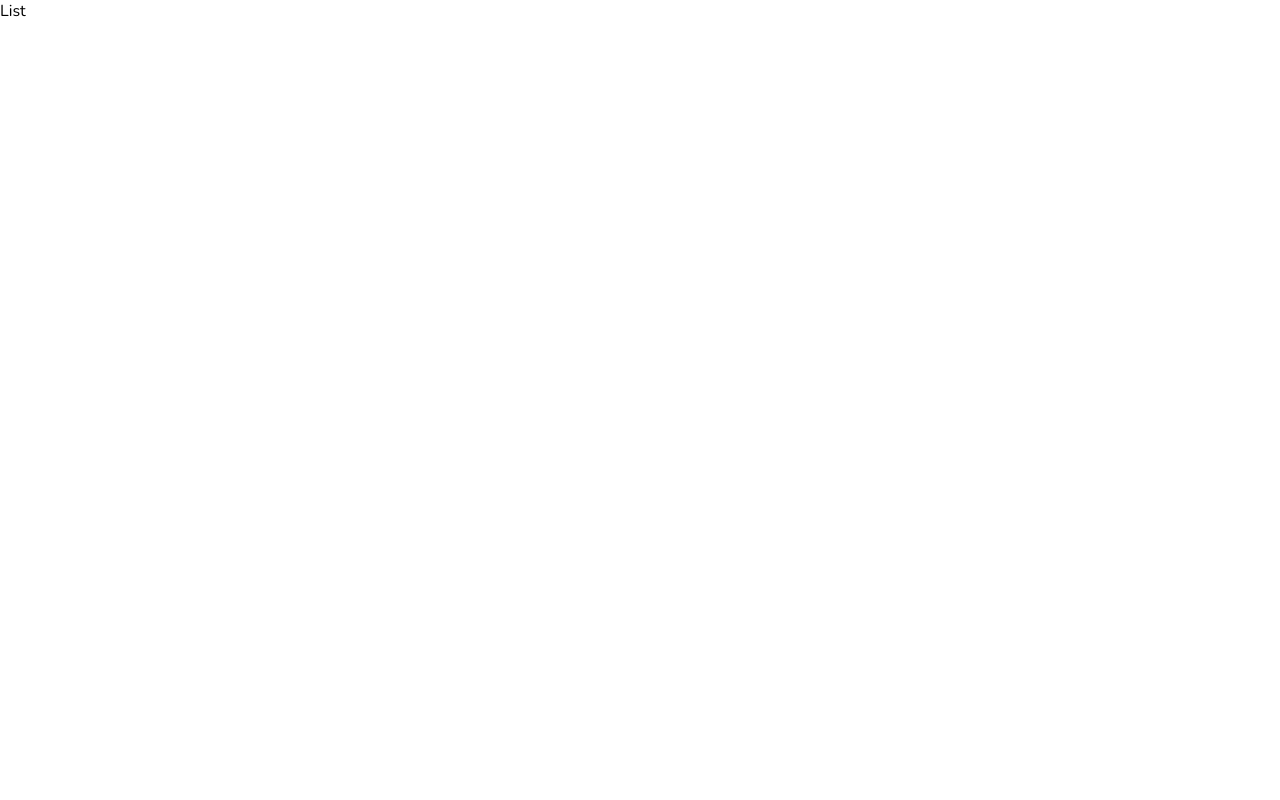
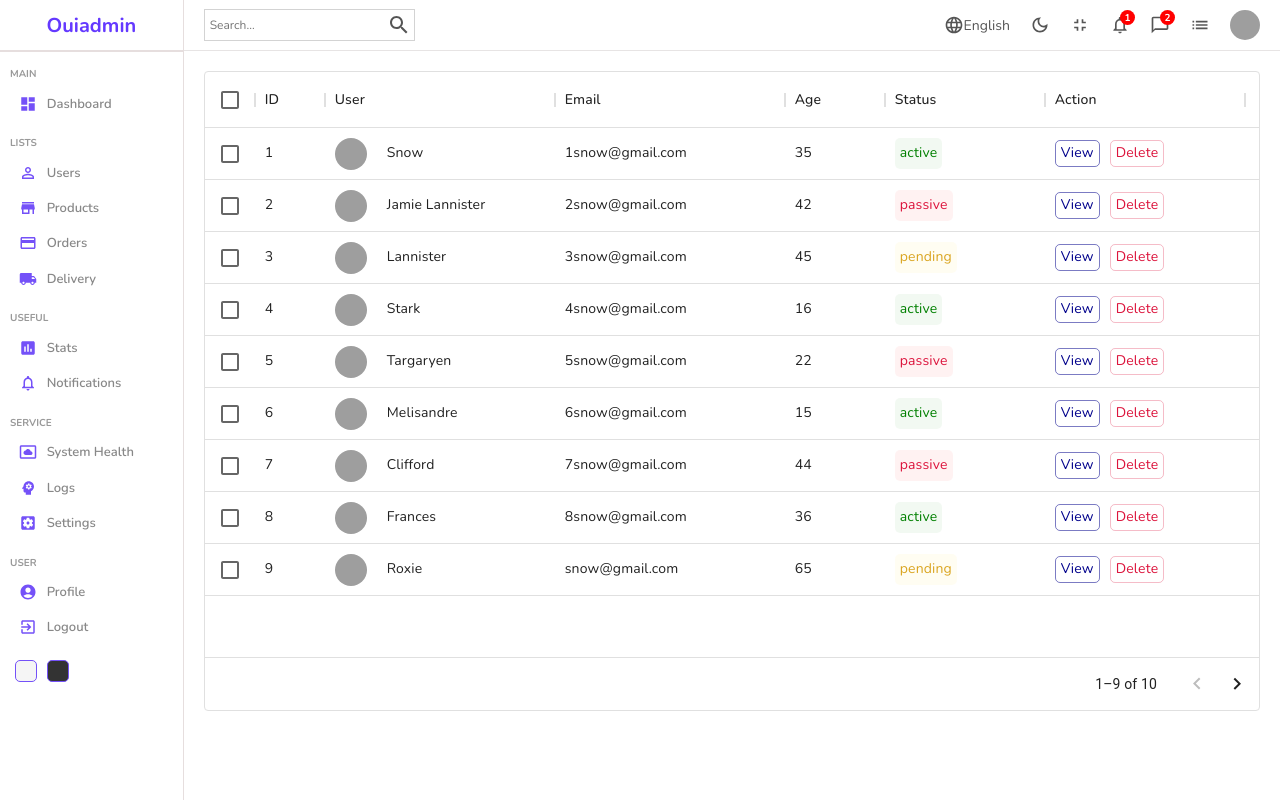
Before and after one commit to amaboh/AdminDashBoard, a React (Create React App) app in the folder board/: page /users in a window 1280 px wide. Built offline with nearby package versions, Linux system fonts and the light colour scheme; grey boxes are pictures that could not be loaded; the HTML template or start-up script is replaced by a standard one.

Commit message:
datatable component for user route and List page

```diff
--- a/board/package.json
+++ b/board/package.json
@@ -7,6 +7,7 @@
     "@emotion/styled": "^11.8.1",
     "@mui/icons-material": "^5.8.3",
     "@mui/material": "^5.8.3",
+    "@mui/x-data-grid": "^5.12.1",
     "react": "^18.1.0",
     "react-circular-progressbar": "^2.0.4",
     "react-dom": "^18.1.0",
--- /dev/null
+++ b/board/src/components/datatable/Datatable.jsx
@@ -0,0 +1,30 @@
+import "./datatable.scss"
+
+import { DataGrid } from '@mui/x-data-grid';
+import {userColumns, userRows} from "../../datatablesource"
+
+
+const Datatable = () => {
+    const actionColumn = [{field: "action", headerName: "Action", width: 200, renderCell:()=>{
+        return(
+            <div className="cellAction">
+                <div className="viewButton">View</div>
+                <div className="deleteButton">Delete</div>
+            </div>
+        )
+    }}];
+
+  return (
+    <div className="datatable">
+        <DataGrid
+        rows={userRows }
+        columns={userColumns.concat(actionColumn)}
+        pageSize={9}
+        rowsPerPageOptions={[9]}
+        checkboxSelection
+      />
+    </div>
+  )
+}
+
+export default Datatable
--- /dev/null
+++ b/board/src/components/datatable/datatable.scss
@@ -0,0 +1,59 @@
+.datatable{
+    height: 80vh;
+    padding: 20px;
+
+    .cellWithImg{
+        display: flex;
+        align-items: center;
+
+        .cellImg{
+            width: 32px;
+            height: 32px;
+            border-radius: 50%;
+            object-fit: cover;
+            margin-right: 20px;
+        }
+    }
+
+    .cellWithStatus{
+        padding: 5px;
+        border-radius: 5px;
+
+        &.active{
+            background-color: rgba(0, 128, 0, 0.05);
+            color: green;
+        }
+
+        &.pending{
+            background-color: rgba(255, 217, 0, 0.05);
+            color: goldenrod;
+        }
+
+        &.passive{
+            background-color: rgba(255,0 , 0, 0.05);
+            color: crimson;
+        }
+    }
+
+    .cellAction{
+        display: flex;
+        align-items: center;
+        gap:10px;
+
+        .viewButton{
+            padding: 2px 5px;
+            border-radius: 5px;
+            color: darkblue;
+            border: 1px solid rgba(0, 0, 139, 0.519);
+            cursor: pointer;
+        }
+
+        .deleteButton{
+            padding: 2px 5px;
+            border-radius: 5px;
+            color: crimson;
+            border: 1px solid rgba(220, 20, 60, 0.281);
+            cursor: pointer;
+        }
+    }
+}
--- /dev/null
+++ b/board/src/datatablesource.js
@@ -0,0 +1,123 @@
+export const userColumns = [
+    { field: "id", headerName: "ID", width: 70 },
+    {
+      field: "user",
+      headerName: "User",
+      width: 230,
+      renderCell: (params) => {
+        return (
+          <div className="cellWithImg">
+            <img className="cellImg" src={params.row.img} alt="avatar" />
+            {params.row.username}
+          </div>
+        );
+      },
+    },
+    {
+      field: "email",
+      headerName: "Email",
+      width: 230,
+    },
+
+    {
+      field: "age",
+      headerName: "Age",
+      width: 100,
+    },
+    {
+      field: "status",
+      headerName: "Status",
+      width: 160,
+      renderCell: (params) => {
+        return (
+          <div className={`cellWithStatus ${params.row.status}`}>
+            {params.row.status}
+          </div>
+        );
+      },
+    },
+  ];
+
+  //temporary data
+  export const userRows = [
+    {
+      id: 1,
+      username: "Snow",
+      img: "https://images.pexels.com/photos/1820770/pexels-photo-1820770.jpeg?auto=compress&cs=tinysrgb&dpr=2&w=500",
+      status: "active",
+      email: "1snow@gmail.com",
+      age: 35,
+    },
+    {
+      id: 2,
+      username: "Jamie Lannister",
+      img: "https://images.pexels.com/photos/1820770/pexels-photo-1820770.jpeg?auto=compress&cs=tinysrgb&dpr=2&w=500",
+      email: "2snow@gmail.com",
+      status: "passive",
+      age: 42,
+    },
+    {
+      id: 3,
+      username: "Lannister",
+      img: "https://images.pexels.com/photos/1820770/pexels-photo-1820770.jpeg?auto=compress&cs=tinysrgb&dpr=2&w=500",
+      email: "3snow@gmail.com",
+      status: "pending",
+      age: 45,
+    },
+    {
+      id: 4,
+      username: "Stark",
+      img: "https://images.pexels.com/photos/1820770/pexels-photo-1820770.jpeg?auto=compress&cs=tinysrgb&dpr=2&w=500",
+      email: "4snow@gmail.com",
+      status: "active",
+      age: 16,
+    },
+    {
+      id: 5,
+      username: "Targaryen",
+      img: "https://images.pexels.com/photos/1820770/pexels-photo-1820770.jpeg?auto=compress&cs=tinysrgb&dpr=2&w=500",
+      email: "5snow@gmail.com",
+      status: "passive",
+      age: 22,
+    },
+    {
+      id: 6,
+      username: "Melisandre",
+      img: "https://images.pexels.com/photos/1820770/pexels-photo-1820770.jpeg?auto=compress&cs=tinysrgb&dpr=2&w=500",
+      email: "6snow@gmail.com",
+      status: "active",
+      age: 15,
+    },
+    {
+      id: 7,
+      username: "Clifford",
+      img: "https://images.pexels.com/photos/1820770/pexels-photo-1820770.jpeg?auto=compress&cs=tinysrgb&dpr=2&w=500",
+      email: "7snow@gmail.com",
+      status: "passive",
+      age: 44,
+    },
+    {
+      id: 8,
+      username: "Frances",
+      img: "https://images.pexels.com/photos/1820770/pexels-photo-1820770.jpeg?auto=compress&cs=tinysrgb&dpr=2&w=500",
+      email: "8snow@gmail.com",
+      status: "active",
+      age: 36,
+    },
+    {
+      id: 9,
+      username: "Roxie",
+      img: "https://images.pexels.com/photos/1820770/pexels-photo-1820770.jpeg?auto=compress&cs=tinysrgb&dpr=2&w=500",
+      email: "snow@gmail.com",
+      status: "pending",
+      age: 65,
+    },
+    {
+      id: 10,
+      username: "Roxie",
+      img: "https://images.pexels.com/photos/1820770/pexels-photo-1820770.jpeg?auto=compress&cs=tinysrgb&dpr=2&w=500",
+      email: "snow@gmail.com",
+      status: "active",
+      age: 65,
+    },
+  ];
--- a/board/src/pages/list/List.jsx
+++ b/board/src/pages/list/List.jsx
@@ -1,8 +1,19 @@
+import Datatable from "../../components/datatable/Datatable"
+import Navbar from "../../components/navbar/Navbar"
+import Sidebar from "../../components/sidebar/Sidebar"
 import "./list.scss"
+
+
 
 const List = () => {
   return (
-    <div>List</div>
+    <div className="list">
+      <Sidebar/>
+      <div className="listContainer">
+        <Navbar/>
+        <Datatable/>
+      </div>
+    </div>
   )
 }
 
--- a/board/src/pages/list/list.scss
+++ b/board/src/pages/list/list.scss
@@ -0,0 +1,9 @@
+.list{
+    display: flex;
+    width: 100%;
+
+    .listContainer{
+        flex: 6;
+
+    }
+}
```
Also changed, not shown: 1 other file (tests, documents, lock files or other folders).
